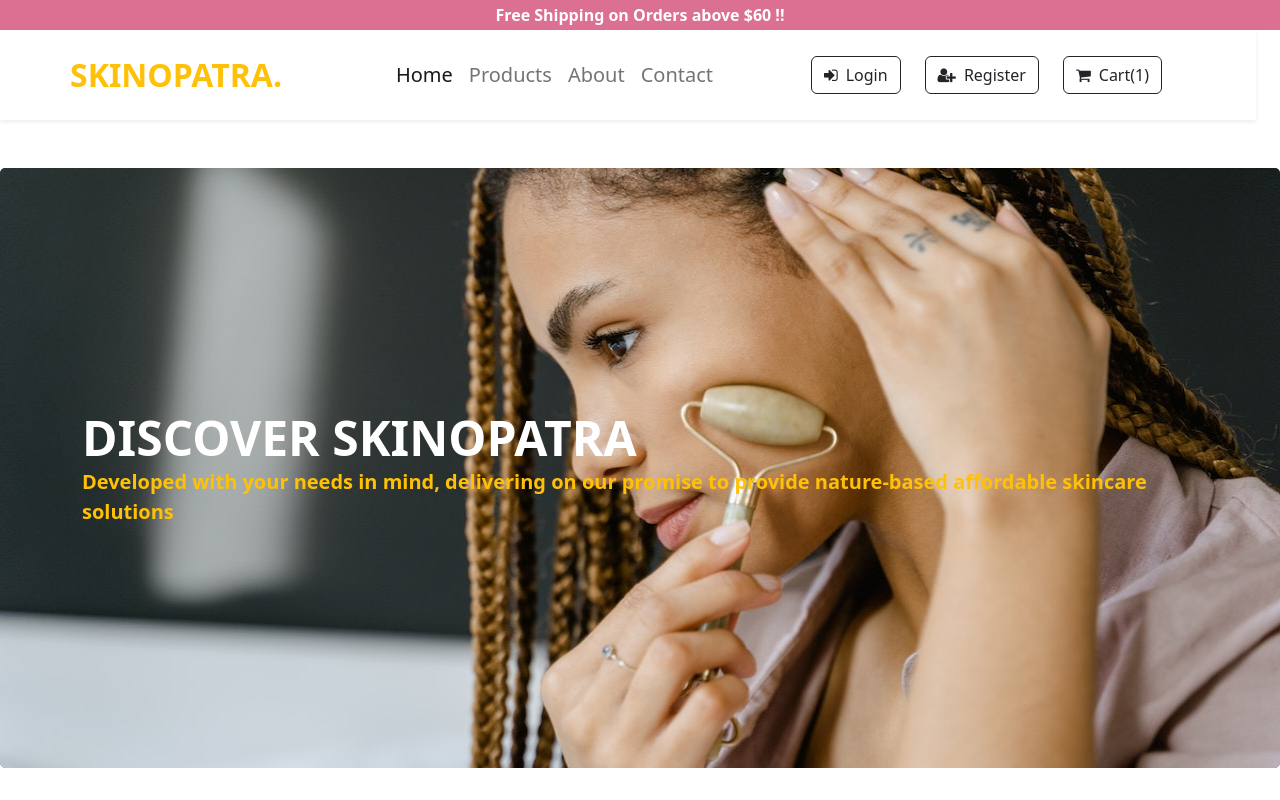
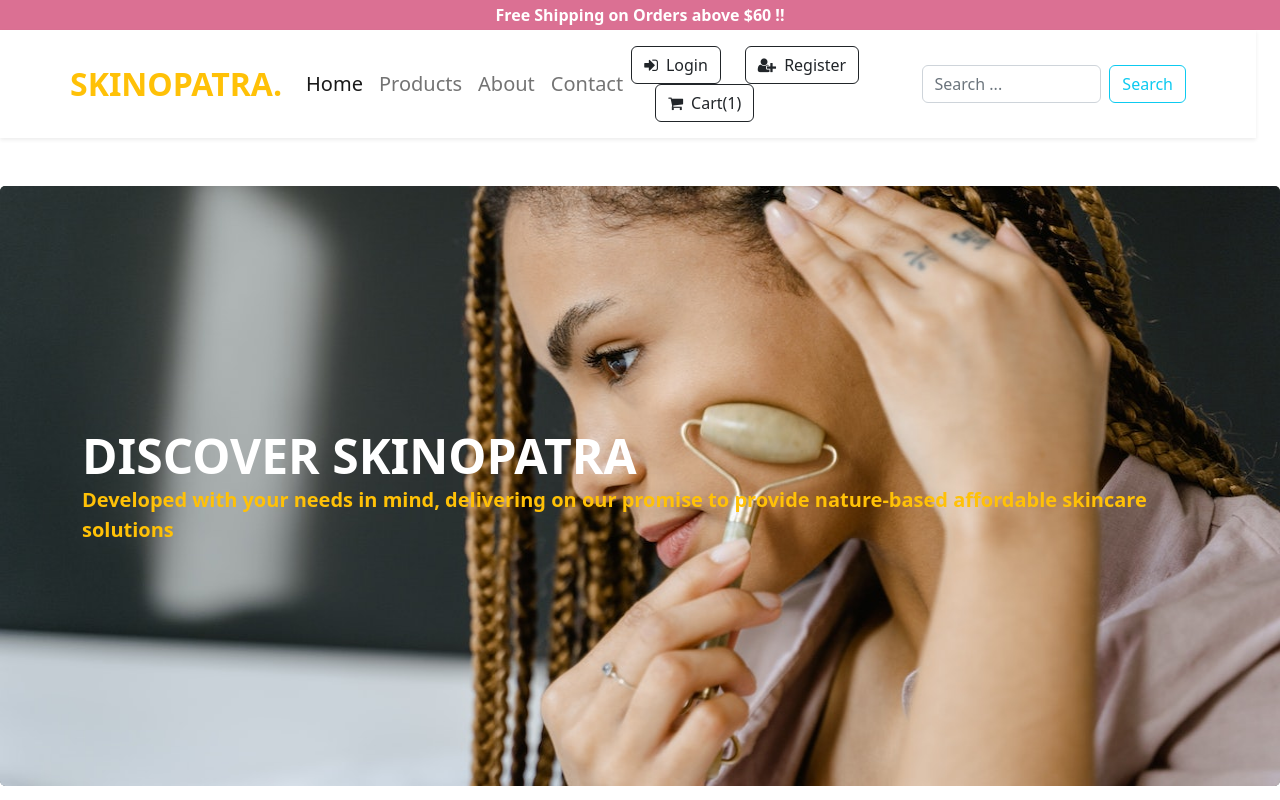
Before and after one commit to QuincyOliech/skinopatra, a React (Create React App) app: page / in a window 1280 px wide. Shown: the top 800 px of the page. Built offline with nearby package versions, Linux system fonts and the light colour scheme; data requests are answered from the project's data file.

Commit message:
passed search component to navbar

```diff
--- a/src/components/Navbar.js
+++ b/src/components/Navbar.js
@@ -1,8 +1,15 @@
 import React,{useState} from "react";
 import { NavLink } from "react-router-dom";
+import Search from "./Search";
+
 
 
 function Navbar() {
+  const [search,setSearch]=useState("");
+    // function to search transaction in string format
+    function setSearchString(str){
+      setSearch(str);
+  }
 
   return (
     <div>
@@ -55,6 +62,7 @@ function Navbar() {
                 <NavLink to="/cart" className="btn btn-outline-dark ms-4 me-4">
                     <i className="fa fa-shopping-cart me-2"></i>Cart(1)</NavLink>
             </div>
+            <Search search={search} setSearchString={setSearchString}/>
           </div>
         </div>
       </nav>
```
